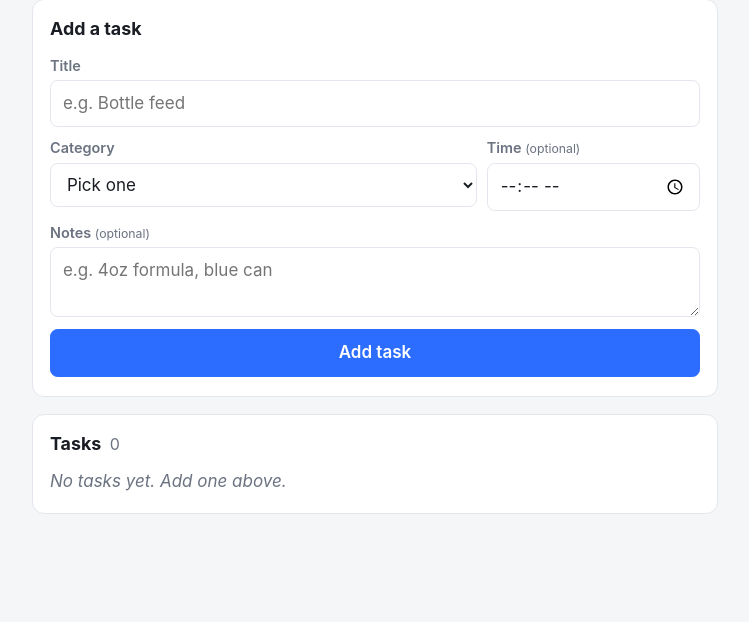
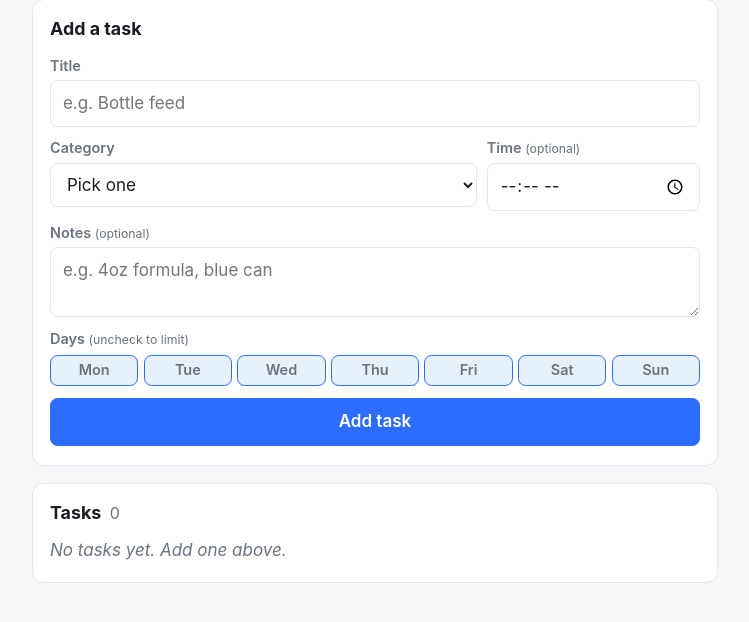
Before and after one commit to ayi102/TaskGenius, a Flask app: page /admin in a window 1280 px wide. Shown: the part 68-690 px from the top of the page, without its empty margins (265-1014 px from the left). Run offline with Flask 3, Linux system fonts and the light colour scheme; data that the repository does not hold is empty.

Commit message:
Add weekly recurrence: today + Mon-Sun strip
Tasks now have a days_of_week column (comma-separated subset of
mon..sun; NULL = every day). The admin form gains a 7-checkbox row;
unchecking some narrows the task to those days only. The task list
shows a "Mon · Wed · Fri" badge under each item, or "Every day" when
no narrowing.

The display becomes two stacked sections:

  - Top ~74% — today only (filtered by today's day-of-week). Hero
    card for the current task, compact rows for the others, anytime
    chips. Same hierarchy as before.
  - Bottom 26vh — seven mini day-columns Mon-Sun. Today's column is
    highlighted with the accent border. Each column lists up to 6
    tasks (time + truncated title) with a "+N more" overflow note.

Size hierarchy now matches the ask: current task > today's other
tasks > today's column in the strip > other days' tasks.

Migration is idempotent — init_db checks for the column before adding
it, so existing rows stay intact and default to "every day".

Co-Authored-By: Claude Opus 4.7 (1M context) <noreply@anthropic.com>

```diff
--- a/server.py
+++ b/server.py
@@ -12,6 +12,7 @@ APP_DIR = os.path.dirname(os.path.abspath(__file__))
 DB_PATH = os.path.join(APP_DIR, "taskgenius.db")
 
 CATEGORIES = ("baby", "kitchen", "cleaning", "therapy", "other")
+DAYS = ("mon", "tue", "wed", "thu", "fri", "sat", "sun")
 TIME_RE = re.compile(r"^([01]?\d|2[0-3]):([0-5]\d)$")
 
 app = Flask(__name__)
@@ -78,6 +79,9 @@ def init_db():
             CREATE INDEX IF NOT EXISTS idx_tasks_category ON tasks(category);
             """
         )
+        cols = {r[1] for r in db.execute("PRAGMA table_info(tasks)").fetchall()}
+        if "days_of_week" not in cols:
+            db.execute("ALTER TABLE tasks ADD COLUMN days_of_week TEXT")
         db.commit()
 
 
@@ -86,6 +90,9 @@ def parse_form(form):
     notes = (form.get("notes") or "").strip()
     category = (form.get("category") or "").strip().lower()
     scheduled_time = (form.get("scheduled_time") or "").strip()
+    picked = [d for d in form.getlist("days") if d in DAYS]
+    # NULL = every day; only store a subset when the user actually narrowed it.
+    days_of_week = ",".join(picked) if picked and len(picked) < len(DAYS) else None
 
     errors = []
     if not title:
@@ -100,13 +107,14 @@ def parse_form(form):
         "notes": notes,
         "category": category,
         "scheduled_time": scheduled_time or None,
+        "days_of_week": days_of_week,
     }, errors
 
 
 def fetch_tasks():
     rows = get_db().execute(
         """
-        SELECT id, title, notes, category, scheduled_time, position
+        SELECT id, title, notes, category, scheduled_time, position, days_of_week
         FROM tasks
         ORDER BY
             CASE WHEN scheduled_time IS NULL THEN 1 ELSE 0 END,
@@ -137,6 +145,7 @@ def admin():
         "admin.html",
         tasks=tasks,
         categories=CATEGORIES,
+        days=DAYS,
         form={},
         errors=[],
         editing_id=edit_id,
@@ -152,14 +161,15 @@ def create_task():
             "admin.html",
             tasks=tasks,
             categories=CATEGORIES,
+            days=DAYS,
             form=data,
             errors=errors,
         ), 400
 
     db = get_db()
     db.execute(
-        "INSERT INTO tasks (title, notes, category, scheduled_time) VALUES (?, ?, ?, ?)",
-        (data["title"], data["notes"], data["category"], data["scheduled_time"]),
+        "INSERT INTO tasks (title, notes, category, scheduled_time, days_of_week) VALUES (?, ?, ?, ?, ?)",
+        (data["title"], data["notes"], data["category"], data["scheduled_time"], data["days_of_week"]),
     )
     db.commit()
     return redirect(url_for("admin"))
@@ -174,6 +184,7 @@ def edit_task(task_id):
             "admin.html",
             tasks=tasks,
             categories=CATEGORIES,
+            days=DAYS,
             form={**data, "id": task_id},
             errors=errors,
             editing_id=task_id,
@@ -183,10 +194,10 @@ def edit_task(task_id):
     cur = db.execute(
         """
         UPDATE tasks
-        SET title = ?, notes = ?, category = ?, scheduled_time = ?
+        SET title = ?, notes = ?, category = ?, scheduled_time = ?, days_of_week = ?
         WHERE id = ?
         """,
-        (data["title"], data["notes"], data["category"], data["scheduled_time"], task_id),
+        (data["title"], data["notes"], data["category"], data["scheduled_time"], data["days_of_week"], task_id),
     )
     if cur.rowcount == 0:
         abort(404)
--- a/static/css/admin.css
+++ b/static/css/admin.css
@@ -241,3 +241,78 @@ button.danger {
 .task-row .actions form { display: inline; }
 
 .task-form.inline { gap: 0.5rem; }
+
+/* ─── Day-of-week checkboxes ─── */
+
+.days-field {
+  border: none;
+  padding: 0;
+  margin: 0;
+}
+
+.days-field legend {
+  font-size: 0.85rem;
+  font-weight: 600;
+  color: var(--muted);
+  margin-bottom: 0.3rem;
+  padding: 0;
+}
+
+.days-field legend small {
+  font-weight: 400;
+  font-size: 0.85em;
+}
+
+.day-grid {
+  display: grid;
+  grid-template-columns: repeat(7, 1fr);
+  gap: 0.3rem;
+}
+
+.day-check {
+  display: flex;
+  flex-direction: column;
+  align-items: center;
+  justify-content: center;
+  text-align: center;
+  padding: 0.45rem 0.2rem;
+  border: 1px solid var(--border);
+  border-radius: 0.45rem;
+  background: var(--surface);
+  font-size: 0.8rem;
+  font-weight: 600;
+  color: var(--muted);
+  cursor: pointer;
+  user-select: none;
+  transition: background 120ms ease, color 120ms ease, border-color 120ms ease;
+}
+
+.day-check input {
+  position: absolute;
+  opacity: 0;
+  pointer-events: none;
+}
+
+.day-check:has(input:checked) {
+  background: #e6f1fb;
+  color: var(--primary);
+  border-color: var(--primary);
+}
+
+.day-check span { line-height: 1; }
+
+/* ─── Days badge in task list ─── */
+
+.days-badge {
+  margin: 0.25rem 0 0;
+  font-size: 0.78rem;
+  font-weight: 600;
+  letter-spacing: 0.03em;
+  color: var(--primary);
+}
+
+.days-badge.muted {
+  color: var(--muted);
+  font-weight: 500;
+  font-style: italic;
+}
--- a/templates/admin.html
+++ b/templates/admin.html
@@ -49,6 +49,20 @@
                   placeholder="e.g. 4oz formula, blue can">{{ form.notes or '' }}</textarea>
       </label>
 
+      {% set picked = (form.days_of_week.split(',') if form.days_of_week else days) %}
+      <fieldset class="days-field">
+        <legend>Days <small>(uncheck to limit)</small></legend>
+        <div class="day-grid">
+          {% for d in days %}
+            <label class="day-check">
+              <input type="checkbox" name="days" value="{{ d }}"
+                     {% if d in picked %}checked{% endif %}>
+              <span>{{ d|capitalize }}</span>
+            </label>
+          {% endfor %}
+        </div>
+      </fieldset>
+
       <button type="submit" class="primary">Add task</button>
     </form>
   </section>
@@ -74,6 +88,20 @@
                   <input type="time" name="scheduled_time" class="flex-1" value="{{ form.scheduled_time or t.scheduled_time or '' }}">
                 </div>
                 <textarea name="notes" rows="2" maxlength="400">{{ form.notes if form.notes is not none else t.notes }}</textarea>
+                {% set saved = t.days_of_week.split(',') if t.days_of_week else days %}
+                {% set picked = form.days_of_week.split(',') if form.days_of_week else saved %}
+                <fieldset class="days-field">
+                  <legend>Days</legend>
+                  <div class="day-grid">
+                    {% for d in days %}
+                      <label class="day-check">
+                        <input type="checkbox" name="days" value="{{ d }}"
+                               {% if d in picked %}checked{% endif %}>
+                        <span>{{ d|capitalize }}</span>
+                      </label>
+                    {% endfor %}
+                  </div>
+                </fieldset>
                 <div class="actions">
                   <button type="submit" class="primary">Save</button>
                   <a class="ghost" href="{{ url_for('admin') }}">Cancel</a>
@@ -87,6 +115,11 @@
                   <span class="title">{{ t.title }}</span>
                 </div>
                 {% if t.notes %}<p class="notes">{{ t.notes }}</p>{% endif %}
+                {% if t.days_of_week %}
+                  <p class="days-badge">{{ t.days_of_week.split(',')|map('capitalize')|join(' · ') }}</p>
+                {% else %}
+                  <p class="days-badge muted">Every day</p>
+                {% endif %}
               </div>
               <div class="actions">
                 <a class="ghost" href="{{ url_for('admin') }}?edit={{ t.id }}">Edit</a>
--- a/templates/display.html
+++ b/templates/display.html
@@ -26,6 +26,7 @@
   <main id="board" class="board" aria-live="polite">
     <p class="loading">Loading…</p>
   </main>
+  <footer id="week-strip" class="week-strip" aria-label="This week"></footer>
 
   <script src="{{ url_for('static', filename='js/display.js') }}"></script>
 </body>
```
Also changed, not shown: static/css/display.css (+106 -0 lines), static/js/display.js (+82 -11 lines).
